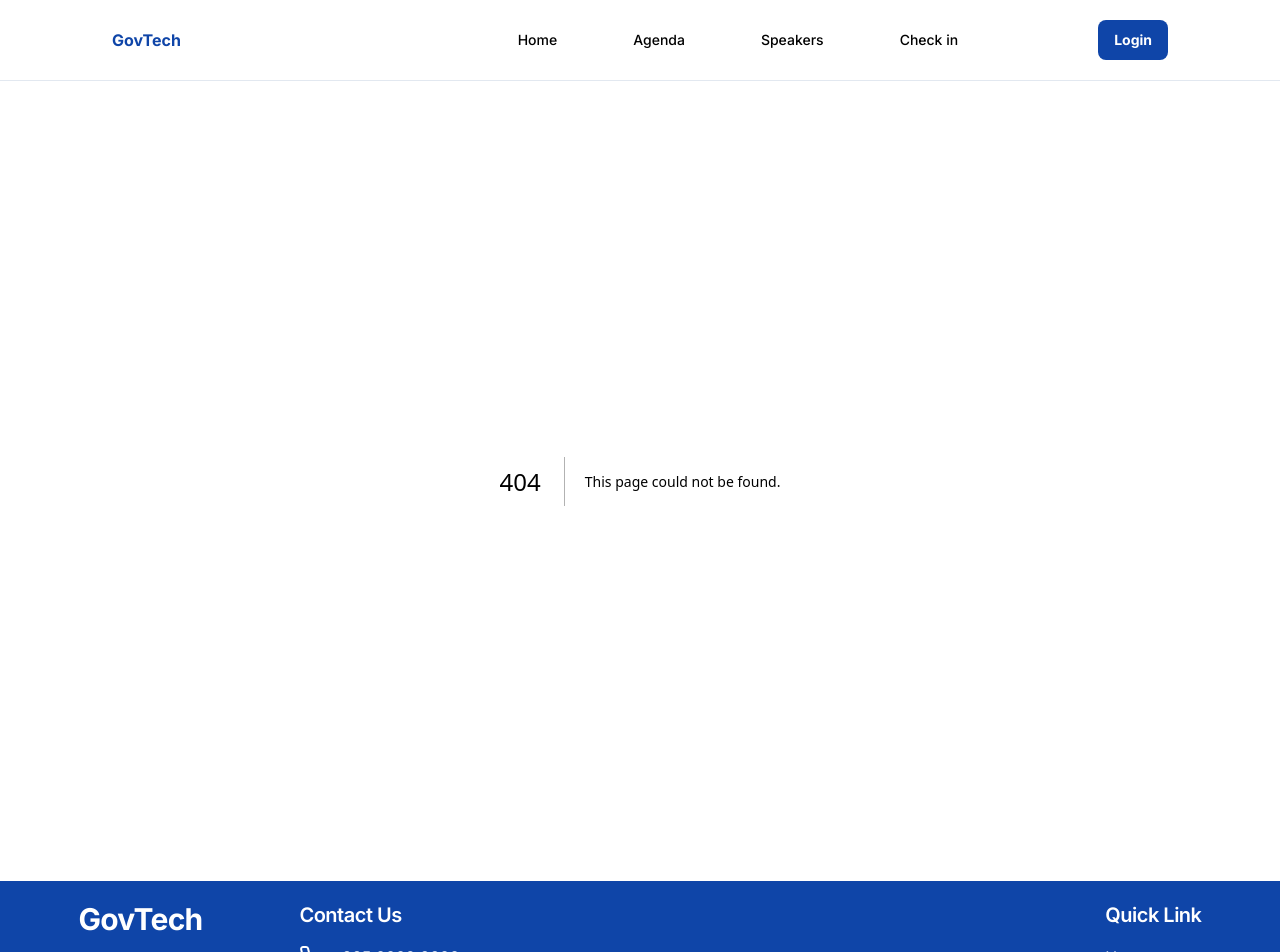
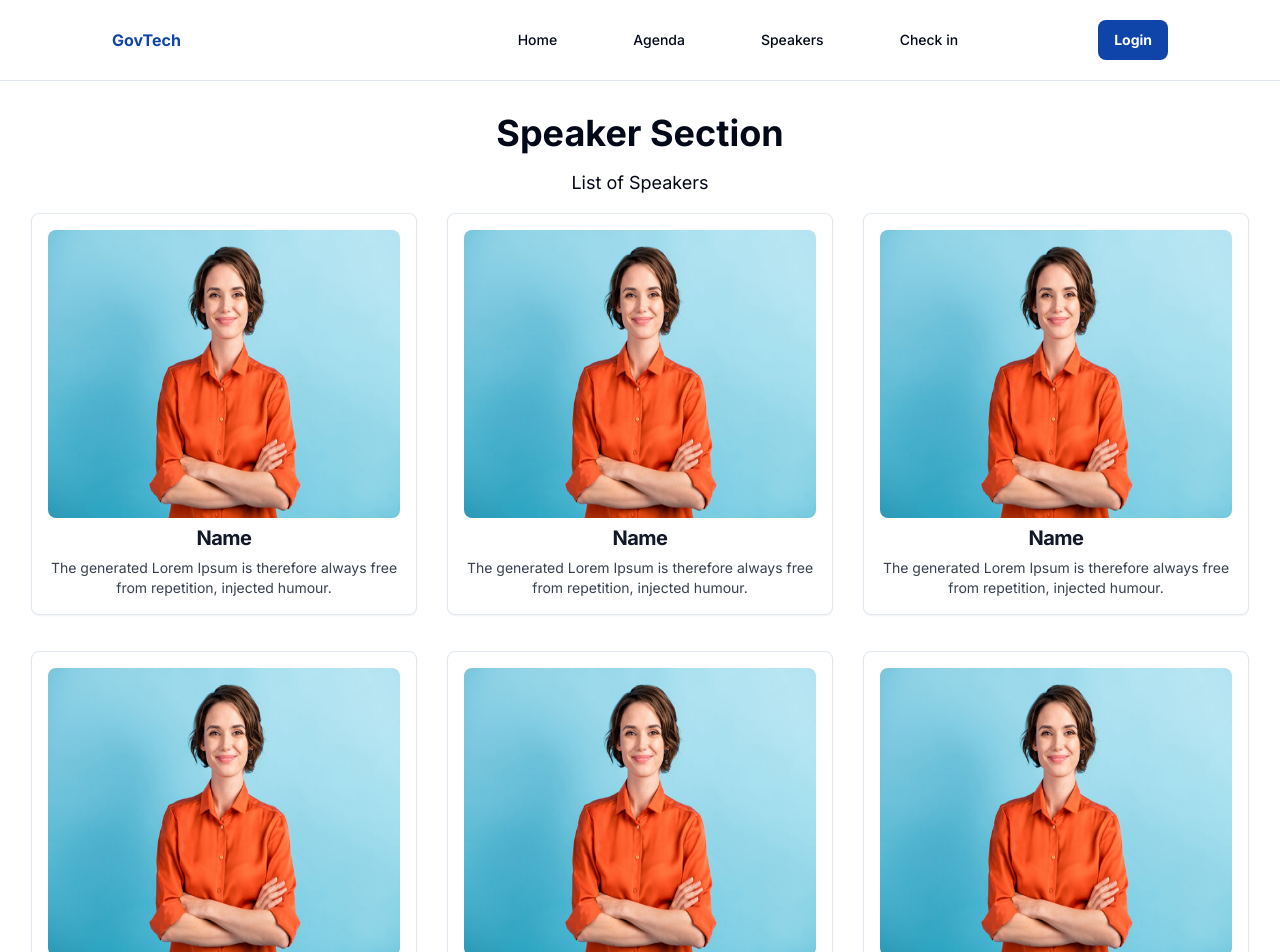
Before and after one commit to MPTCDITR/govtech-website, a Next.js app: page /speakers in a window 1280 px wide. Before the commit this address had no page. Shown: the top 952 px of the page. Built offline with nearby package versions, Linux system fonts and the light colour scheme.

Commit message:
Add files via upload

```diff
--- a/app/page.tsx
+++ b/app/page.tsx
@@ -1,9 +1,11 @@
 import HeroSectionHeader from "@/components/homepage/hero-section-header";
+import SpeakerSection from "@/components/speaker-section/speaker-section";
 
 export default function Home() {
   return (
     <main className="flex min-h-screen flex-col justify-between ">
       <HeroSectionHeader />
+      <SpeakerSection />
     </main>
   );
 }
--- /dev/null
+++ b/app/speakers/page.tsx
@@ -0,0 +1,34 @@
+import SpeakerCard from "@/components/speaker-card/speaker-card";
+
+export default function SpeakerPage() {
+  return (
+    <main className="mt-8 mb-20 flex justify-center">
+      <div className="w-full max-w-7xl px-4">
+        <div className="text-center">
+          <h1 className="mb-4 font-bold text-4xl">Speaker Section</h1>
+          <p className="mb-4 text-lg">List of Speakers</p>
+          <div className="grid grid-cols-1 md:grid-cols-2 lg:grid-cols-3 gap-x-0 gap-y-9">
+            <div className="flex items-center justify-center">
+              <SpeakerCard />
+            </div>
+            <div className="flex items-center justify-center">
+              <SpeakerCard />
+            </div>
+            <div className="flex items-center justify-center">
+              <SpeakerCard />
+            </div>
+            <div className="flex items-center justify-center">
+              <SpeakerCard />
+            </div>
+            <div className="flex items-center justify-center">
+              <SpeakerCard />
+            </div>
+            <div className="flex items-center justify-center">
+              <SpeakerCard />
+            </div>
+          </div>
+        </div>
+      </div>
+    </main>
+  );
+}
```
